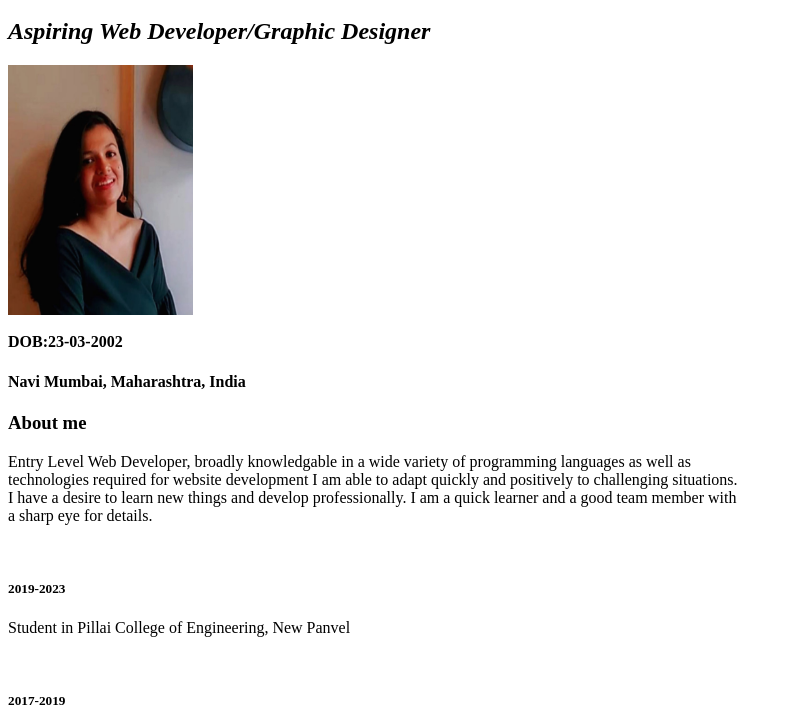
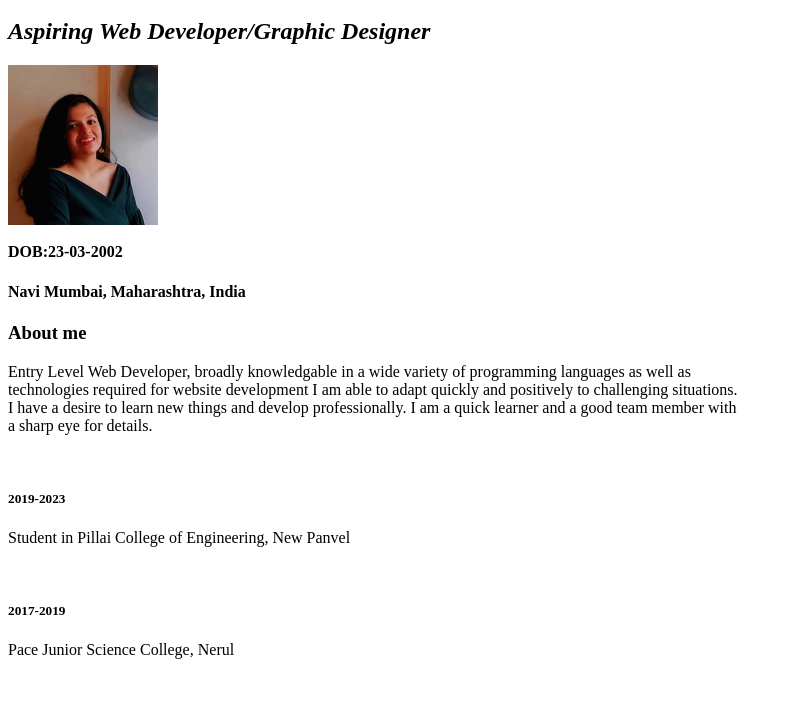
Before and after one commit to chhaviy/expCV, a plain HTML site: page index.html in a window 1280 px wide. Shown: the part 48-760 px from the top of the page, without its empty margins (0-792 px from the left). Drawn offline with Linux system fonts and the light colour scheme.

Commit message:
Update index.html

```diff
--- a/index.html
+++ b/index.html
@@ -3,7 +3,7 @@
         <h1>Chhavi Yadav</h1>
         <h2><i>Aspiring Web Developer/Graphic Designer</i></h2>
 
-        <img src="static/images/image.jpg"  width="185" height="250">
+        <img src="static/images/image.jpg"  width="150" height="160">
         <br>
         <br>
         <b>DOB:23-03-2002</b>
```
